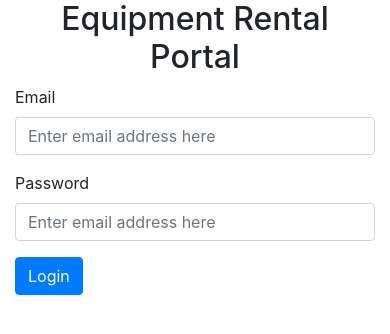
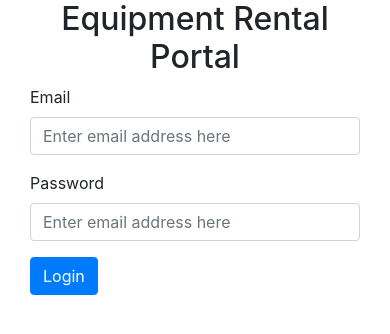
Before and after one commit to abuzaforfagun/EquipmentRental, an Angular app in the folder Client/EquipmentRental/: page /checkout in a window 390 px wide. Shown: the top 334 px of the page. Built offline with nearby package versions, Linux system fonts and the light colour scheme.

Commit message:
Fix stylings

```diff
--- a/Client/EquipmentRental/src/app/app.component.html
+++ b/Client/EquipmentRental/src/app/app.component.html
@@ -1,3 +1,5 @@
 <app-nav-bar *ngIf="authService.isLoggedIn"></app-nav-bar>
-<app-login *ngIf="!authService.isLoggedIn"></app-login>
-<router-outlet *ngIf="authService.isLoggedIn"></router-outlet>
+<div class="col-md-12">
+    <app-login *ngIf="!authService.isLoggedIn"></app-login>
+    <router-outlet *ngIf="authService.isLoggedIn"></router-outlet>
+</div>
--- a/Client/EquipmentRental/src/app/checkout/checkout.component.scss
+++ b/Client/EquipmentRental/src/app/checkout/checkout.component.scss
@@ -0,0 +1,3 @@
+.card {
+    margin-bottom: 20px;
+}
--- a/Client/EquipmentRental/src/app/shared/nav-bar/nav-bar.component.scss
+++ b/Client/EquipmentRental/src/app/shared/nav-bar/nav-bar.component.scss
@@ -0,0 +1,3 @@
+.navbar {
+    margin-bottom: 20px;
+}
```
